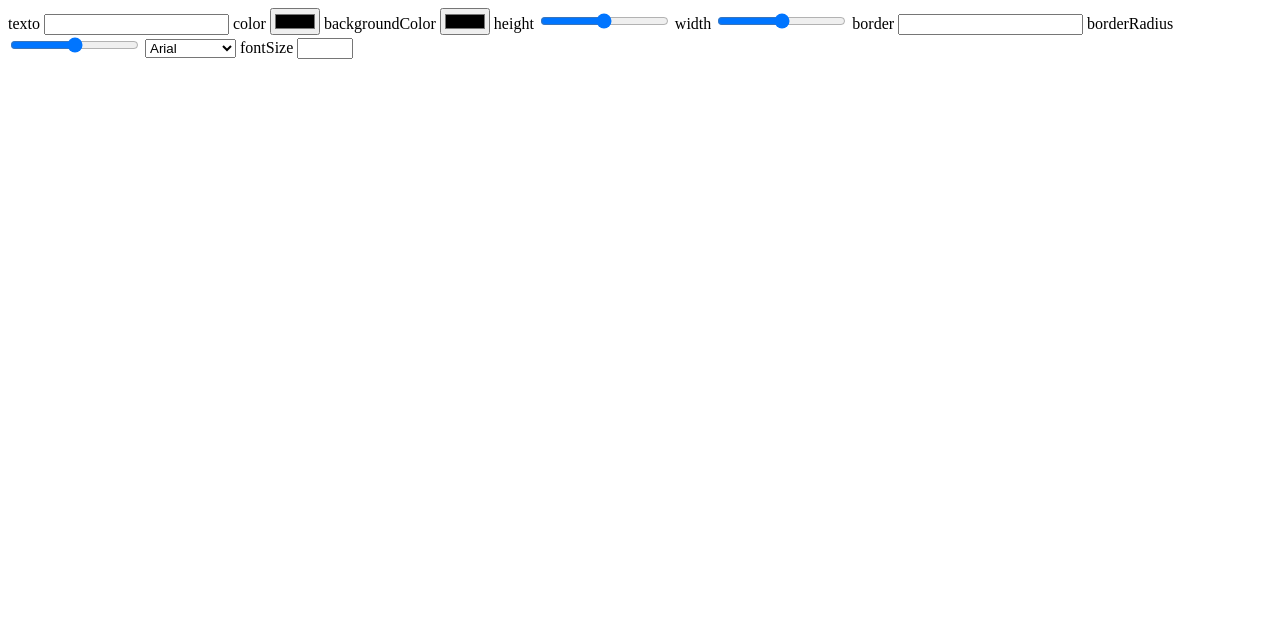
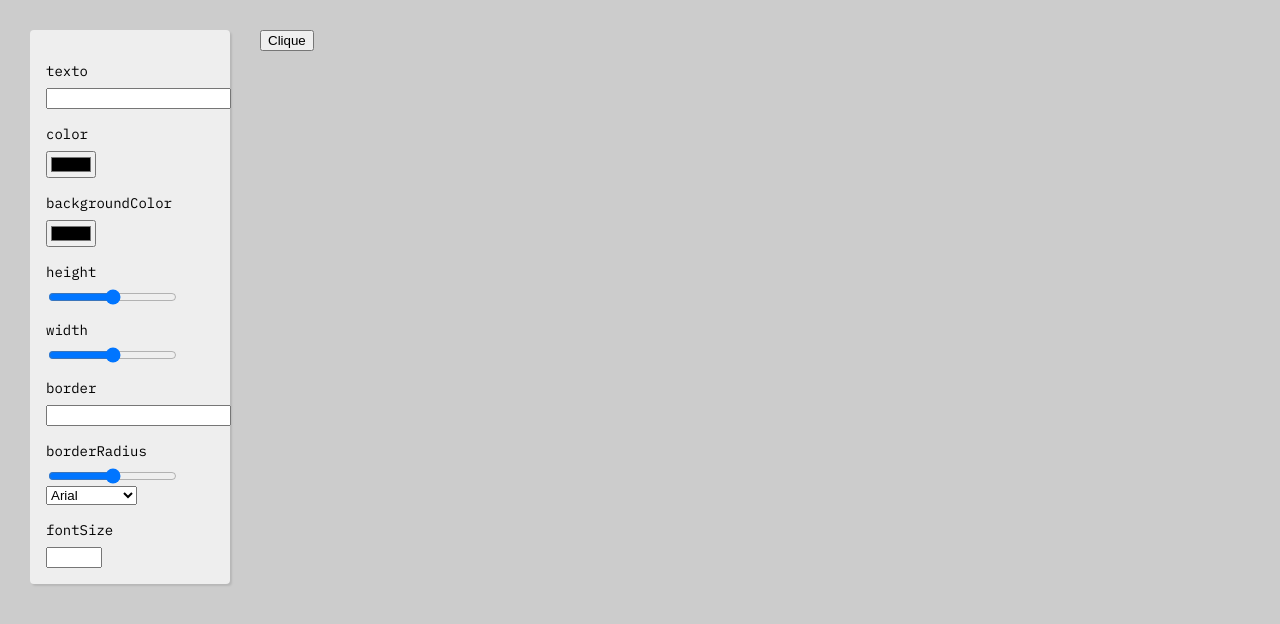
Before and after one commit to BHzdev/button-creator, a plain HTML site: page index.html in a window 1280 px wide. Drawn offline with Linux system fonts and the light colour scheme.

Commit message:
add fontFamily and basic css

```diff
--- a/index.html
+++ b/index.html
@@ -5,6 +5,9 @@
   <meta charset="UTF-8">
   <meta http-equiv="X-UA-Compatible" content="IE=edge">
   <meta name="viewport" content="width=device-width, initial-scale=1.0">
+  <link rel="preconnect" href="https://fonts.googleapis.com">
+  <link rel="preconnect" href="https://fonts.gstatic.com" crossorigin>
+  <link href="https://fonts.googleapis.com/css2?family=IBM+Plex+Mono:wght@400;700&display=swap" rel="stylesheet">
   <title>Button Creator</title>
   <link rel="stylesheet" href="style.css">
 </head>
@@ -34,7 +37,12 @@
       <label for="fontSize">fontSize</label>
       <input type="number" name="fontSize" id="fontSize" min="0" max="20">
     </form>
+    <section class="resultado">
+      <button class="btn">Clique</button>
+      <pre><code class="css"></code></pre>
+    </section>
   </section>
+
   <script src="script.js"></script>
 </body>
 
--- a/style.css
+++ b/style.css
@@ -0,0 +1,43 @@
+body {
+  margin: 0px;
+  background: #ccc;
+}
+
+label {
+  display: block;
+  margin-bottom: 0.5rem;
+  margin-top: 1rem;
+}
+
+input {
+  display: block;
+}
+
+.button-creator {
+  display: grid;
+  gap: 30px;
+  padding: 30px;
+  grid-template-columns: 200px 1fr;
+}
+
+#controles {
+  font-family: "IBM Plex Mono", monospace;
+  font-size: 0.875rem;
+  background: #eee;
+  padding: 1rem;
+  border-radius: 4px;
+  box-shadow: 2px 2px 2px 0 rgba(0, 0, 0, 0.1);
+}
+
+.css {
+  font-family: "IBM Plex Mono", monospace;
+  color: #333;
+  margin-top: 40px;
+  display: flex;
+  flex-direction: column;
+}
+
+.css span {
+  display: block;
+  margin-bottom: 0.5rem;
+}
```
